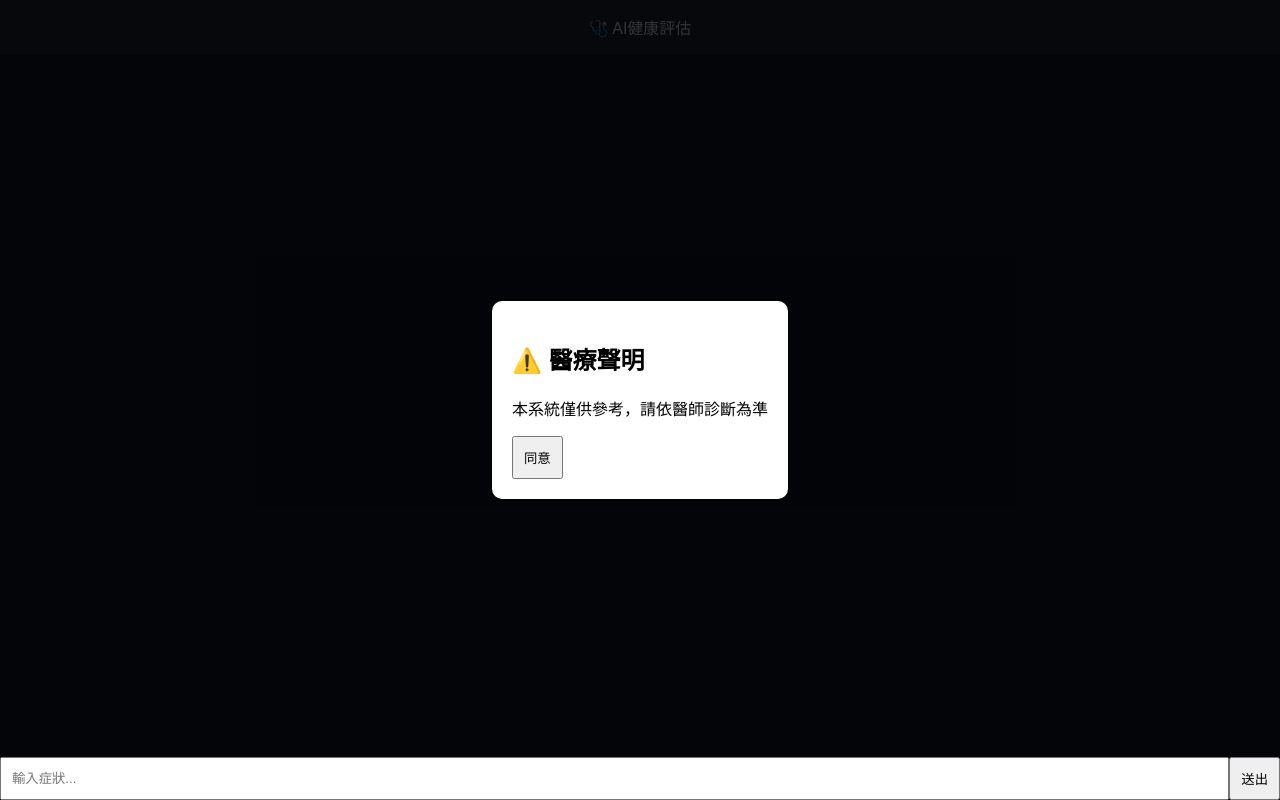
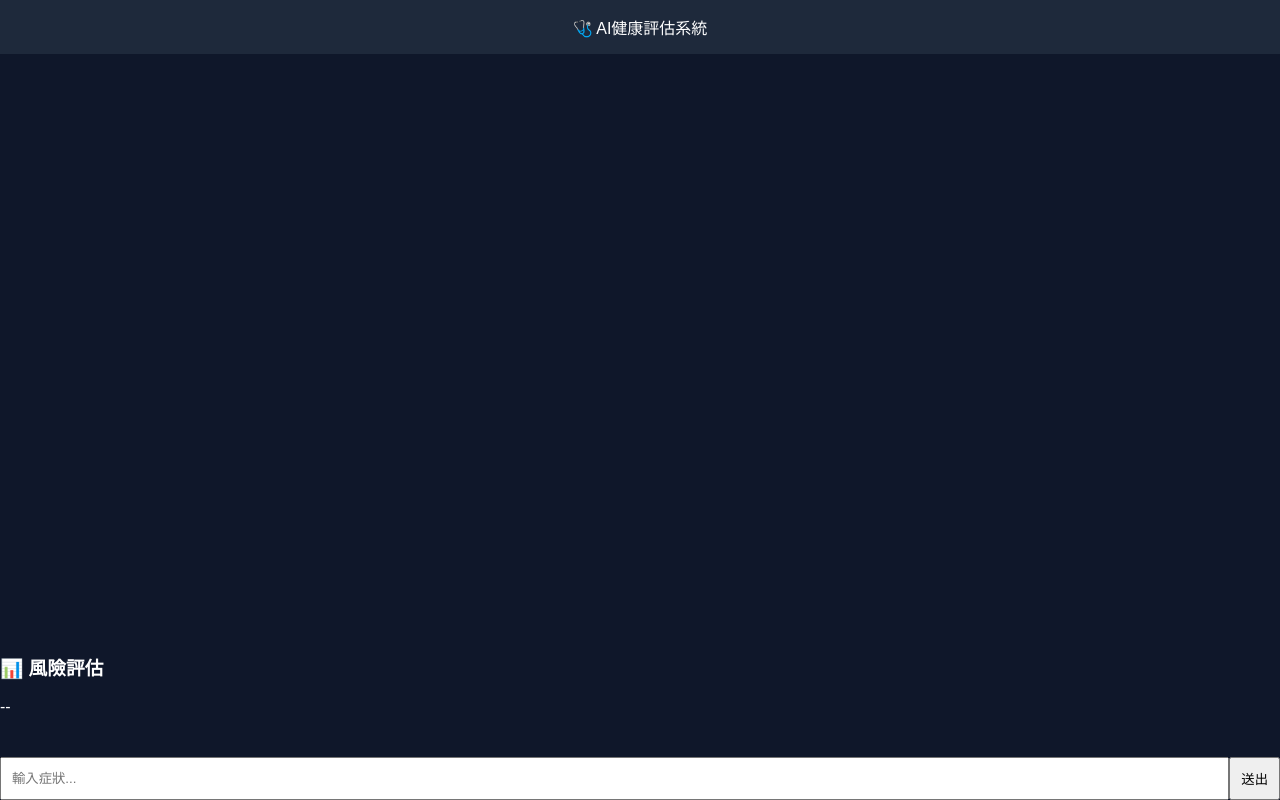
Before and after one commit to ChiachunKuo/ai-health-system, a website: page public/index.html in a window 1280 px wide. Drawn offline with Linux system fonts and the light colour scheme; some packages are replaced by stand-ins of ours.

Commit message:
Update index.html

```diff
--- a/public/index.html
+++ b/public/index.html
@@ -3,22 +3,22 @@
 <head>
   <meta charset="UTF-8">
   <title>AI健康系統</title>
+  <meta name="viewport" content="width=device-width, initial-scale=1.0">
   <link rel="stylesheet" href="style.css">
 </head>
 <body>
 
-<!-- 醫療聲明 -->
-<div id="modal">
-  <div class="box">
-    <h2>⚠️ 醫療聲明</h2>
-    <p>本系統僅供參考，請依醫師診斷為準</p>
-    <button onclick="accept()">同意</button>
-  </div>
+<header>🩺 AI健康評估系統</header>
+
+<div id="chat"></div>
+
+<div id="dashboard">
+  <h3>📊 風險評估</h3>
+  <div id="riskBar"><div id="riskFill"></div></div>
+  <p id="riskText">--</p>
 </div>
 
-<header>🩺 AI健康評估</header>
-
-<div id="chat"></div>
+<div id="map"></div>
 
 <div class="input-area">
   <input id="input" placeholder="輸入症狀...">
@@ -26,6 +26,6 @@
 </div>
 
 <script src="script.js"></script>
-<script src="https://maps.googleapis.com/maps/api/js?key=你的GOOGLE_API_KEY"></script>
+<script src="https://maps.googleapis.com/maps/api/js?key=你的GOOGLE_API_KEY&libraries=places"></script>
 </body>
 </html>
```
